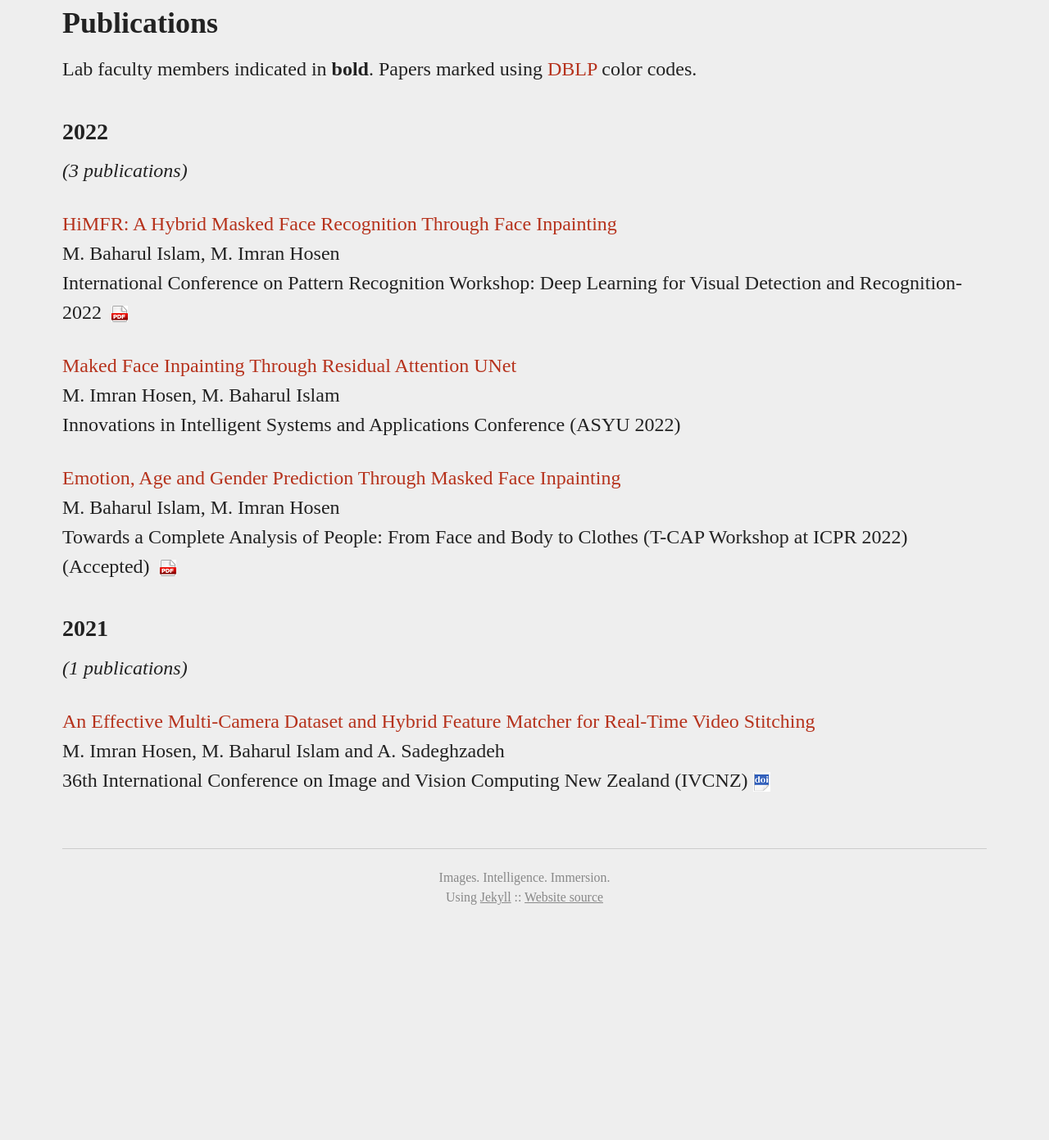
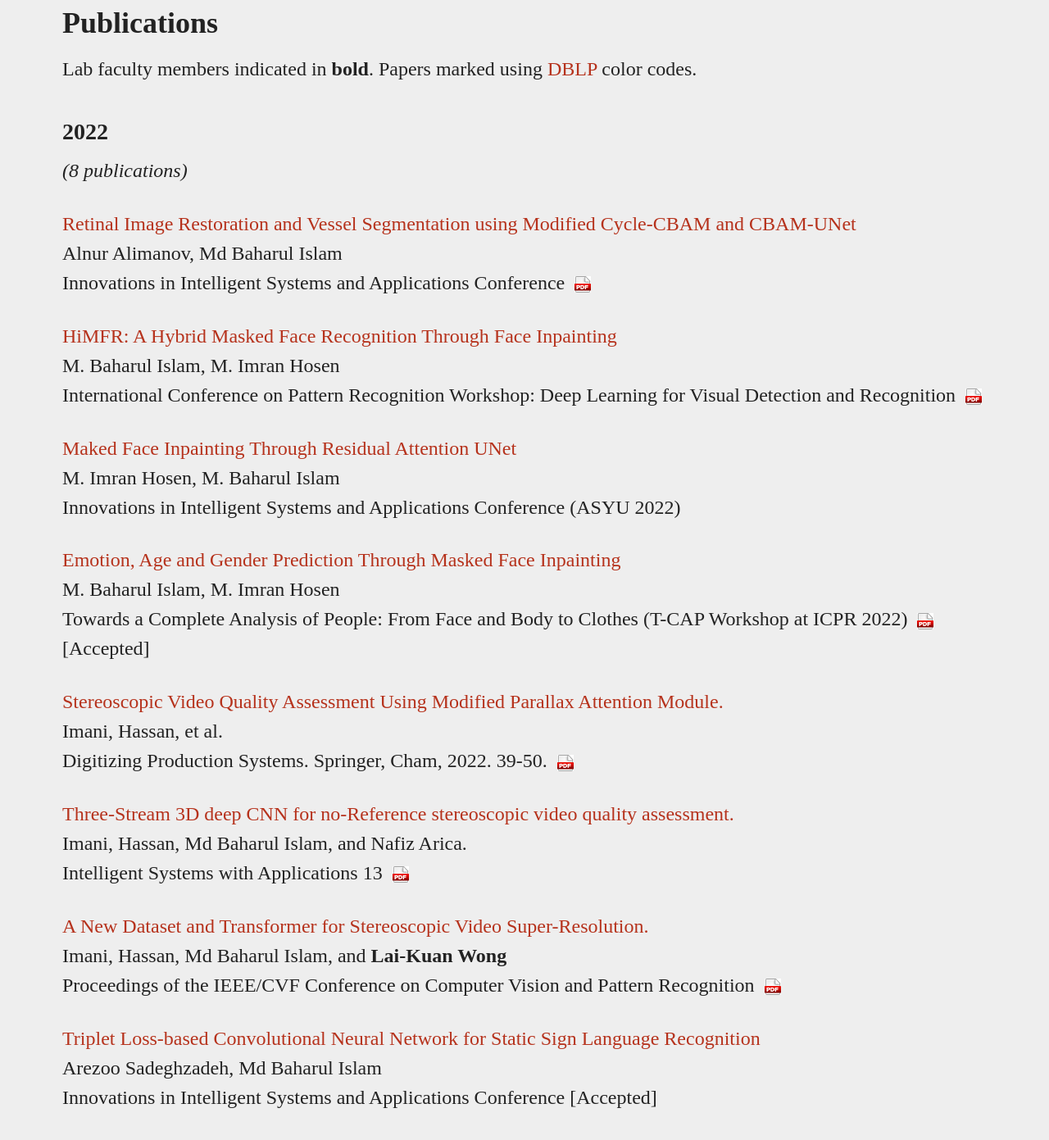
Before and after one commit to baucomputervision/baucomputervision.github.io, a Jekyll site: the page built from papers.md, in a window 1280 px wide and 1400 px high, scrolled down 259 px. Shown: the top 1391 px of the window at 82% size. Built offline with Jekyll 4.4.1, drawn with Linux system fonts in a browser that asks for light colours; before the commit the page ends 1390 px from its top, so only the background shows below that; some of the changed text lies outside the part shown.

Commit message:
update papers

```diff
--- a/papers.md
+++ b/papers.md
@@ -6,9 +6,15 @@ pubs:
 
     - year: "2022"
       groups:
+        - title:   "Retinal Image Restoration and Vessel Segmentation using Modified Cycle-CBAM and CBAM-UNet"
+          author:  "Alnur Alimanov, Md Baharul Islam"
+          pub:     "Innovations in Intelligent Systems and Applications Conference"
+          type:     c
+          url:     "https://cmt3.research.microsoft.com/DLVDR2022"
+          doi:
         - title:   "HiMFR: A Hybrid Masked Face Recognition Through Face Inpainting"
           author:  "M. Baharul Islam, M. Imran Hosen"
-          pub:     "International Conference on Pattern Recognition Workshop: Deep Learning for Visual Detection and Recognition-2022"
+          pub:     "International Conference on Pattern Recognition Workshop: Deep Learning for Visual Detection and Recognition"
           type:     c
           url:     "https://cmt3.research.microsoft.com/DLVDR2022"
           doi:
@@ -20,11 +26,39 @@ pubs:
           doi:
         - title:   "Emotion, Age and Gender Prediction Through Masked Face Inpainting"
           author:  "M. Baharul Islam, M. Imran Hosen"
-          pub:     "Towards a Complete Analysis of People: From Face and Body to Clothes (T-CAP Workshop at ICPR 2022) (Accepted)"
+          pub:     "Towards a Complete Analysis of People: From Face and Body to Clothes (T-CAP Workshop at ICPR 2022)"
           type:     c
           url:     "https://cmt3.research.microsoft.com/TCAP2022"
           doi:
-
+          note:	   "Accepted"
+        - title:   "Stereoscopic Video Quality Assessment Using Modified Parallax Attention Module."
+          author:  "Imani, Hassan, et al."
+          pub:     "Digitizing Production Systems. Springer, Cham, 2022. 39-50."
+          type:     b
+          url:     "https://www.researchgate.net/profile/Hassan-Imani/publication/356125832_Stereoscopic_Video_Quality_Assessment_Using_Modified_Parallax_Attention_Module/links/61ca1840e669ee0f5c6a953f/Stereoscopic-Video-Quality-Assessment-Using-Modified-Parallax-Attention-Module.pdf"
+          doi:
+          note:
+        - title:   "Three-Stream 3D deep CNN for no-Reference stereoscopic video quality assessment."
+          author:  "Imani, Hassan, Md Baharul Islam, and Nafiz Arica."
+          pub:     "Intelligent Systems with Applications 13"
+          type:
+          url:      "https://www.researchgate.net/profile/Hassan-Imani/publication/357274721_Three-Stream_3D_Deep_CNN_for_No-Reference_Stereoscopic_Video_Quality_Assessment/links/61ca16eed4500608166fb1f3/Three-Stream-3D-Deep-CNN-for-No-Reference-Stereoscopic-Video-Quality-Assessment.pdf"
+          doi:
+          note:
+        - title:    "A New Dataset and Transformer for Stereoscopic Video Super-Resolution."
+          author:  "Imani, Hassan, Md Baharul Islam, and Lai-Kuan Wong"
+          pub:     "Proceedings of the IEEE/CVF Conference on Computer Vision and Pattern Recognition"
+          type:
+          url:      "https://arxiv.org/pdf/2204.10039.pdf"
+          doi:
+          note:
+        - title:    "Triplet Loss-based Convolutional Neural Network for Static Sign Language Recognition"
+          author:  "Arezoo Sadeghzadeh, Md Baharul Islam"
+          pub:     "Innovations in Intelligent Systems and Applications Conference"
+          type:
+          url:
+          doi:
+          note:	  "Accepted"
     - year: "2021"
       groups:
         - title:   "An Effective Multi-Camera Dataset and Hybrid Feature Matcher for Real-Time Video Stitching"
@@ -34,7 +68,27 @@ pubs:
           url:
           doi:     "https://doi.org/10.1109/IVCNZ54163.2021.9653352"
           note:
-
+        - title:  "Towards Stereoscopic Video Deblurring Using Deep Convolutional Networks."
+          author:  "Imani, Hassan, and Md Baharul Islam."
+          pub:     "International Symposium on Visual Computing. Springer, Cham"
+          type:    c
+          url:     "https://yahootechpulse.easychair.org/publications/preprint_download/tp2f"
+          doi:
+          note:
+        - title:  "BinoVFAR: An Efficient Binocular Visual Field Assessment Method using Augmented Reality Glasses"
+          author:  "Md Baharul Islam, Arezoo Sadeghzadeh"
+          pub:     "Symposium on Virtual and Augmented Reality"
+          type:
+          url:
+          doi:
+          note:
+        - title:  "An Efficient Video Desnowing and Deraining Method with a Novel Variant Dataset"
+          author:  "Arezoo Sadeghzadeh, Md Baharul Islam, Reza Zaker"
+          pub:     "International Conference on Computer Vision Systems"
+          type:    c
+          url:
+          doi:
+          note:
 ---
 
 ## Publications
```
